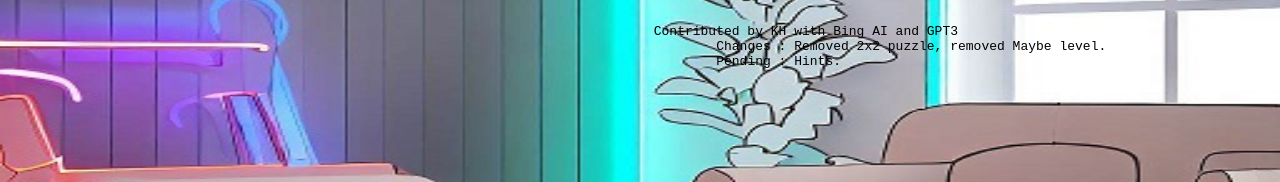
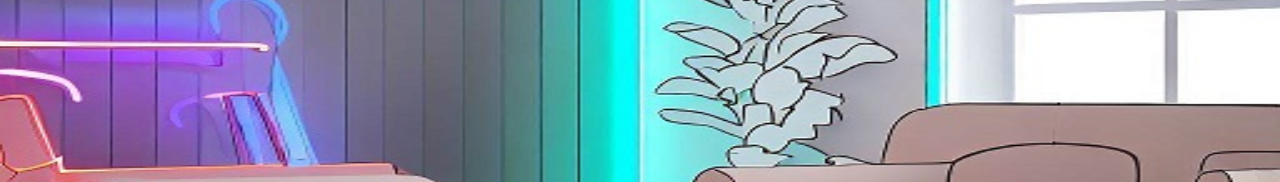
Before and after one commit to WingsMaker/Sudoku, a plain HTML site: page index.html in a window 1280 px wide. Shown: the part 346-528 px from the top of the page. Drawn offline with Linux system fonts and the light colour scheme.

Commit message:
Update index.html

```diff
--- a/index.html
+++ b/index.html
@@ -60,12 +60,6 @@
             <div id="start">start</div>
         </div>
     </div>
-	<pre>Contributed by KH with Bing AI and GPT3
-	Changes : Removed 2x2 puzzle, removed Maybe level.
-	Pending : Hints.
-	</pre>
-
-
     <script src="global.js"></script>
     <script src="combinations.js"></script>
     <script src="validate.js"></script>
```
